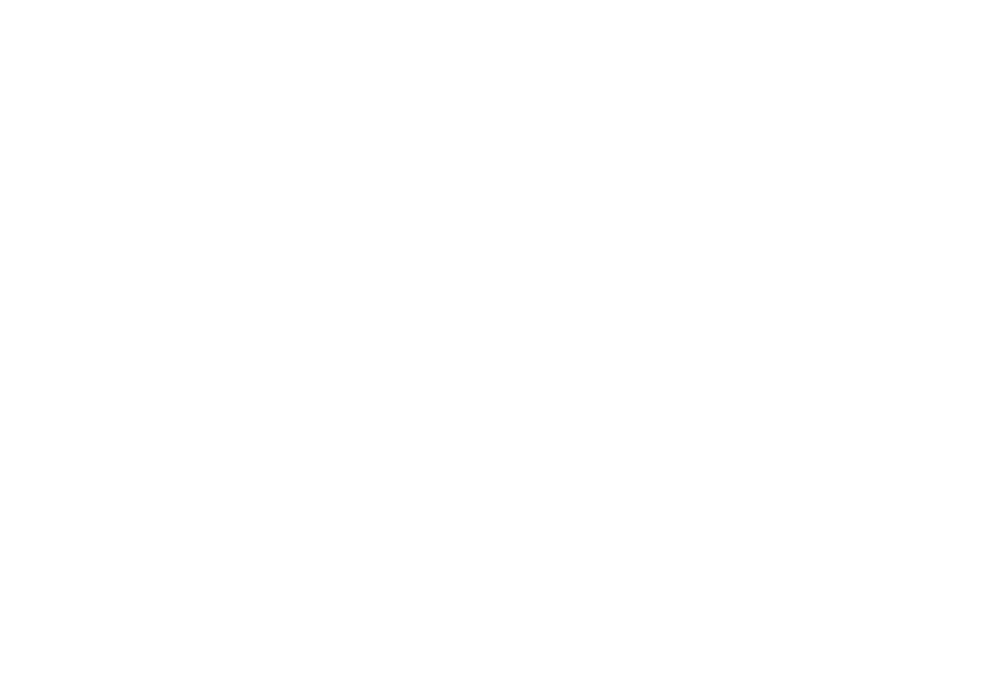
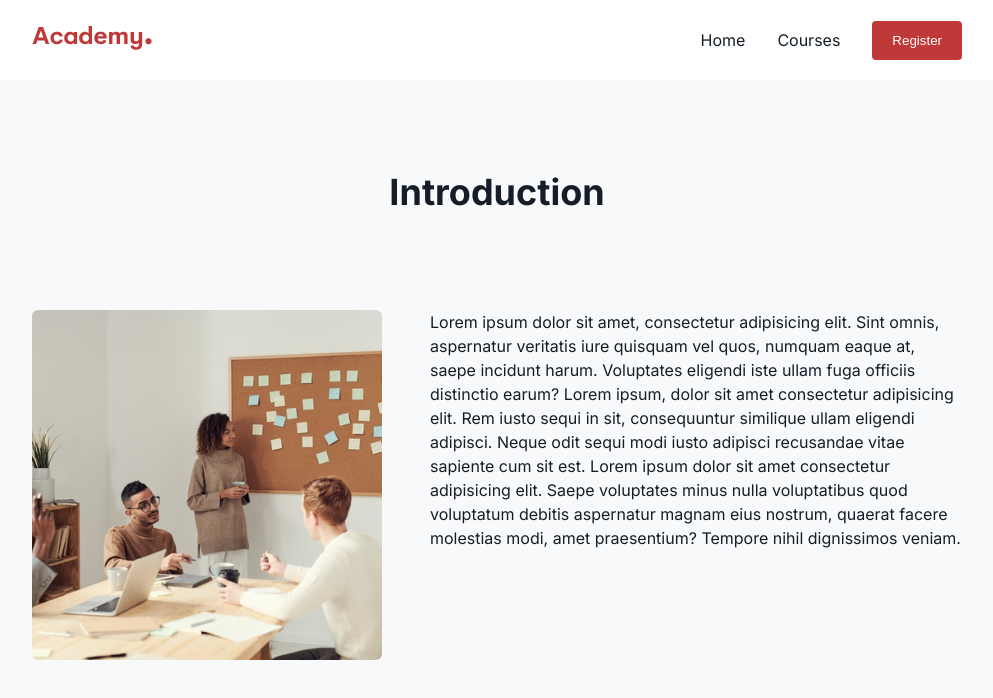
Before and after one commit to Fr1k1/Speck-academy-task, a React (Vite) app: page /course in a window 1280 px wide. Before the commit this address had no page. Shown: the top 698 px of the page, without its empty margins (143-1136 px from the left). Built offline with nearby package versions, Linux system fonts and the light colour scheme.

Commit message:
Added something i didn't realize before

```diff
--- a/src/App.jsx
+++ b/src/App.jsx
@@ -1,6 +1,7 @@
 import { Route, Routes } from "react-router-dom"
 import Homepage from "./Pages/Homepage/Homepage"
 import CoursesPage from "./Pages/Courses/CoursesPage"
+import Course_page from "./Pages/Course_page/Course_page"
 
 
 function App() {
@@ -35,6 +36,8 @@
 
         </Route>
 
+        <Route path={"/course"} element={<Course_page/>} />
+
       </Routes>
     </>
 
--- a/src/Components/Course/Course.jsx
+++ b/src/Components/Course/Course.jsx
@@ -1,9 +1,11 @@
 import PropTypes from 'prop-types'
 import "./Course.scss";
+import { Link } from "react-router-dom";
 
 const Course = ({ imgSrc, imgAlt, title, subtitle, time }) => {
     return (
         <article className="Course">
+        <Link to="/course">
             <figure className="Course-Figure">
                 <img
                     src={imgSrc}
@@ -14,7 +16,10 @@
             <h3 className="Course-Title">{title}</h3>
             <p className="Course-Subtitle">{subtitle}</p>
             <p className="Course-Time">{time}</p>
+            </Link>
         </article>
+
+
     )
 }
 
--- /dev/null
+++ b/src/Components/SinglePage/SinglePage.jsx
@@ -0,0 +1,23 @@
+import "./SinglePage.scss";
+import PropTypes from "prop-types";
+
+const SinglePage = ({ imgSrc, imgAlt, content }) => {
+    return (
+        <div>
+            <article className="SinglePage">
+                <figure className="SinglePage-Figure">
+                    <img src={imgSrc} alt={imgAlt} className="SinglePage-Img" />
+                </figure>
+                <p className="SinglePage-Content">{content}</p>
+            </article>
+        </div>
+    );
+};
+
+SinglePage.propTypes = {
+    imgSrc: PropTypes.string,
+    imgAlt: PropTypes.string,
+    content: PropTypes.string,
+};
+
+export default SinglePage;
--- /dev/null
+++ b/src/Components/SinglePage/SinglePage.scss
@@ -0,0 +1,45 @@
+@import "../../theme.scss";
+
+.SinglePage {
+  @media screen and ($tablet) {
+    padding-top: 48px;
+    display: flex;
+    justify-content: space-between;
+  }
+
+  &-Figure {
+    width: 100%;
+    height: 220px;
+    overflow: hidden;
+    border-radius: 6px;
+    margin-bottom: 32px;
+
+    @media screen and ($tabletMedium) {
+      height: 300px;
+    }
+
+    @media screen and ($tablet) {
+      flex-shrink: 0;
+      width: 350px;
+      height: 350px;
+      margin-right: 48px;
+    }
+
+    @media screen and ($desktopLarge) {
+      width: 500px;
+      height: 450px;
+      margin-right: 120px;
+    }
+  }
+
+  &-Img {
+    object-fit: cover;
+    width: 100%;
+    height: 100%;
+  }
+
+  &-Content {
+    font-size: 16px;
+    line-height: 150%;
+  }
+}
--- /dev/null
+++ b/src/Pages/Course_page/Course_page.jsx
@@ -0,0 +1,23 @@
+import Section from "../../components/Section/Section";
+import SinglePage from "../../Components/SinglePage/SinglePage";
+import LectureImg1 from "../../assets/images/lecture-1.jpg";
+import Header from "../../Components/Header/Header";
+
+const Course_page = () => {
+    return (
+        <div>
+
+            <Header />
+            <Section title={"Introduction"}>
+                <SinglePage
+                    imgSrc={LectureImg1}
+                    imgAlt={"Introduction"}
+                    content={
+                        "Lorem ipsum dolor sit amet, consectetur adipisicing elit. Sint omnis, aspernatur veritatis iure quisquam vel quos, numquam eaque at, saepe incidunt harum. Voluptates eligendi iste ullam fuga officiis distinctio earum? Lorem ipsum, dolor sit amet consectetur adipisicing elit. Rem iusto sequi in sit, consequuntur similique ullam eligendi adipisci. Neque odit sequi modi iusto adipisci recusandae vitae sapiente cum sit est. Lorem ipsum dolor sit amet consectetur adipisicing elit. Saepe voluptates minus nulla voluptatibus quod voluptatum debitis aspernatur magnam eius nostrum, quaerat facere molestias modi, amet praesentium? Tempore nihil dignissimos veniam."
+                    }
+                />
+            </Section>
+        </div>
+    );
+};
+export default Course_page;
--- a/src/Pages/Courses/CoursesPage.jsx
+++ b/src/Pages/Courses/CoursesPage.jsx
@@ -2,7 +2,7 @@
 import Courses from "../../Components/Courses/Courses";
 import Grid from "../../Components/Grid/Grid";
 import Header from "../../Components/Header/Header";
-import Section from "../../Components/Section/Section";
+import Section from "../../components/Section/Section";
 
 
 const CoursesPage = () => {
```
Also changed, not shown: src/Pages/Course_page/Course_page.scss (added).
